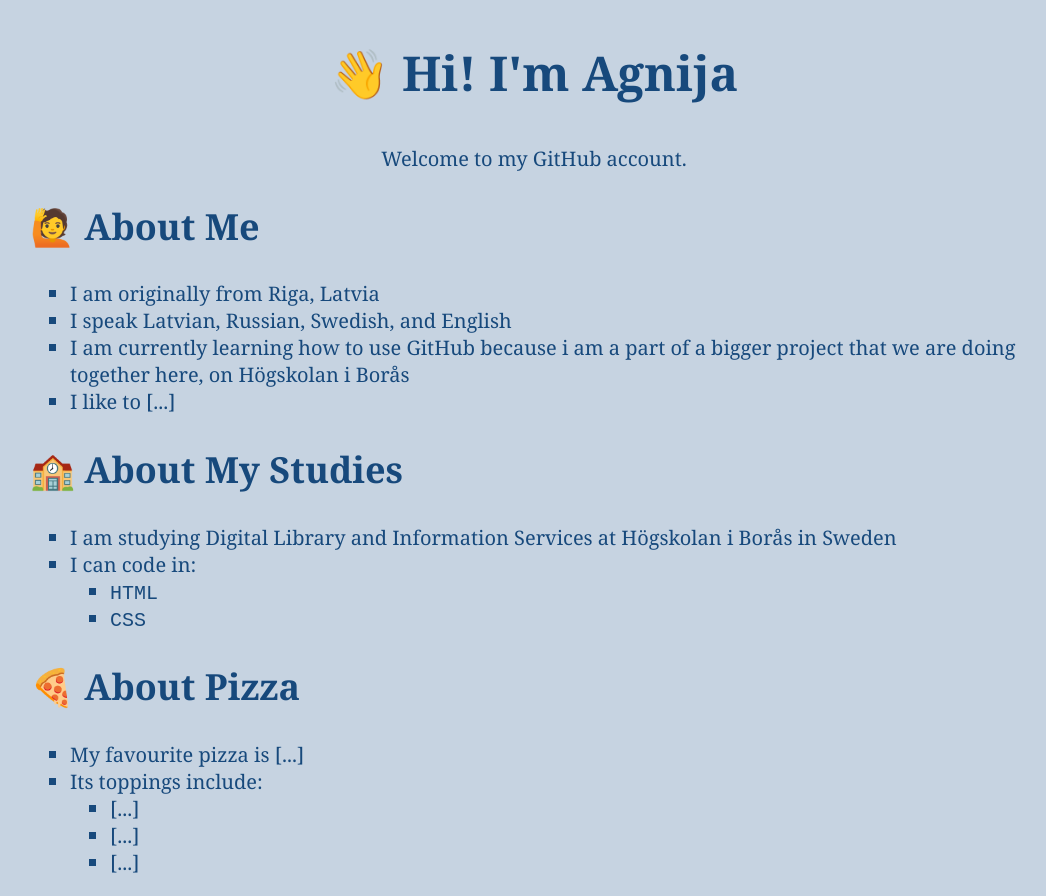
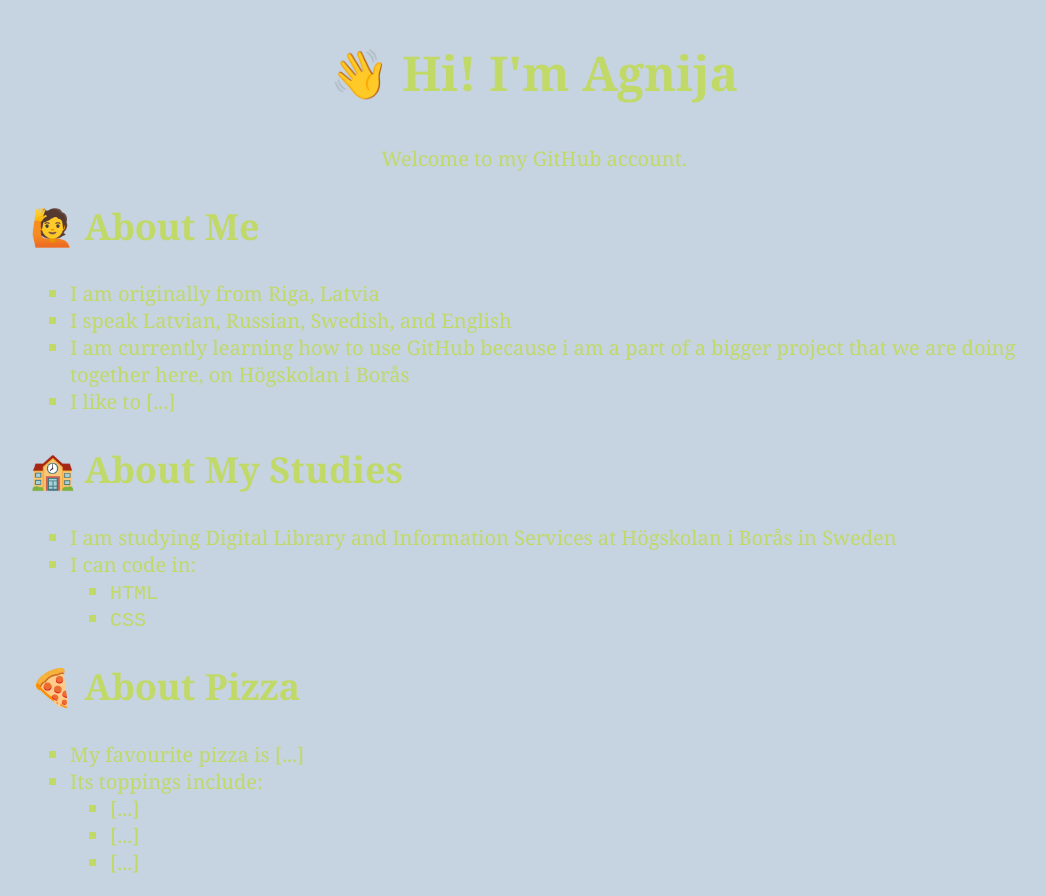
Before and after one commit to AgnijaAlpmar/ParMani, a plain HTML site: page index.html in a window 1280 px wide. Shown: the whole page, without its empty margins (106-1152 px from the left). Drawn offline with Linux system fonts and the light colour scheme.

Commit message:
Update style.css

```diff
--- a/css/style.css
+++ b/css/style.css
@@ -3,7 +3,7 @@
 body {
   background-color: #c6d3e1;
   font-family: Georgia, serif;
-  color: #17497c;
+  color: #c1d967;
 }
 
 article {
```
